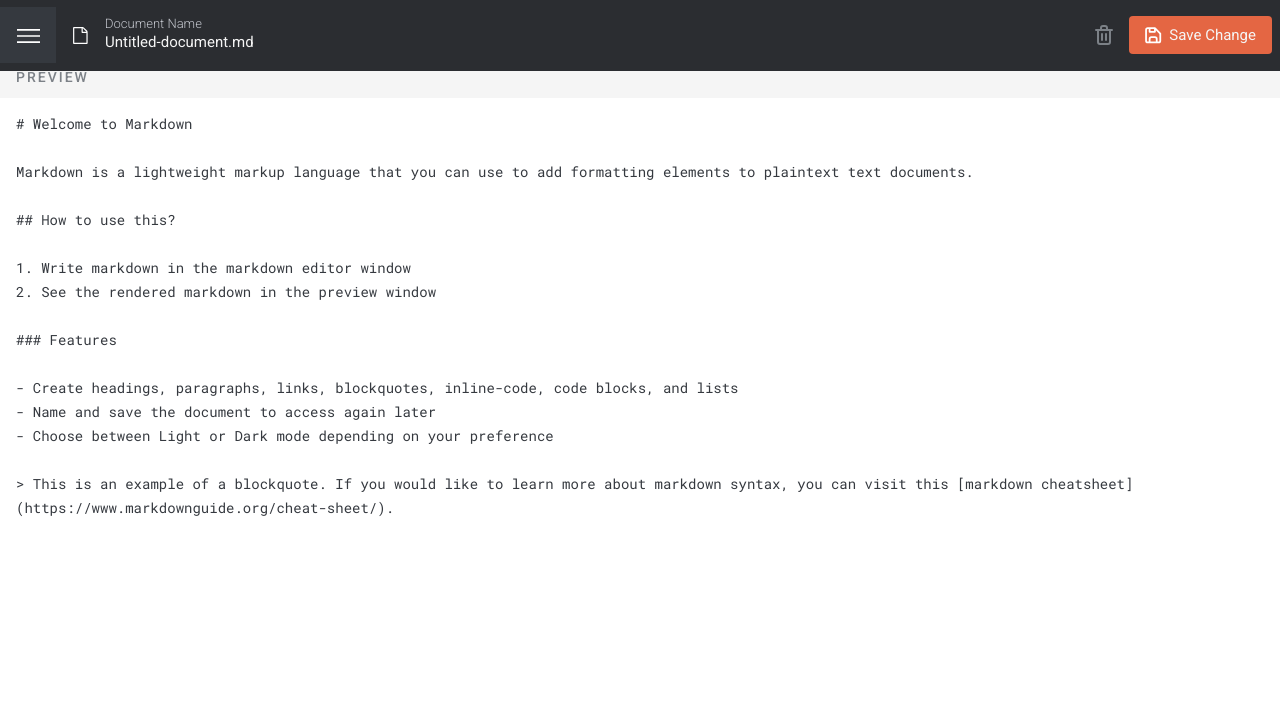
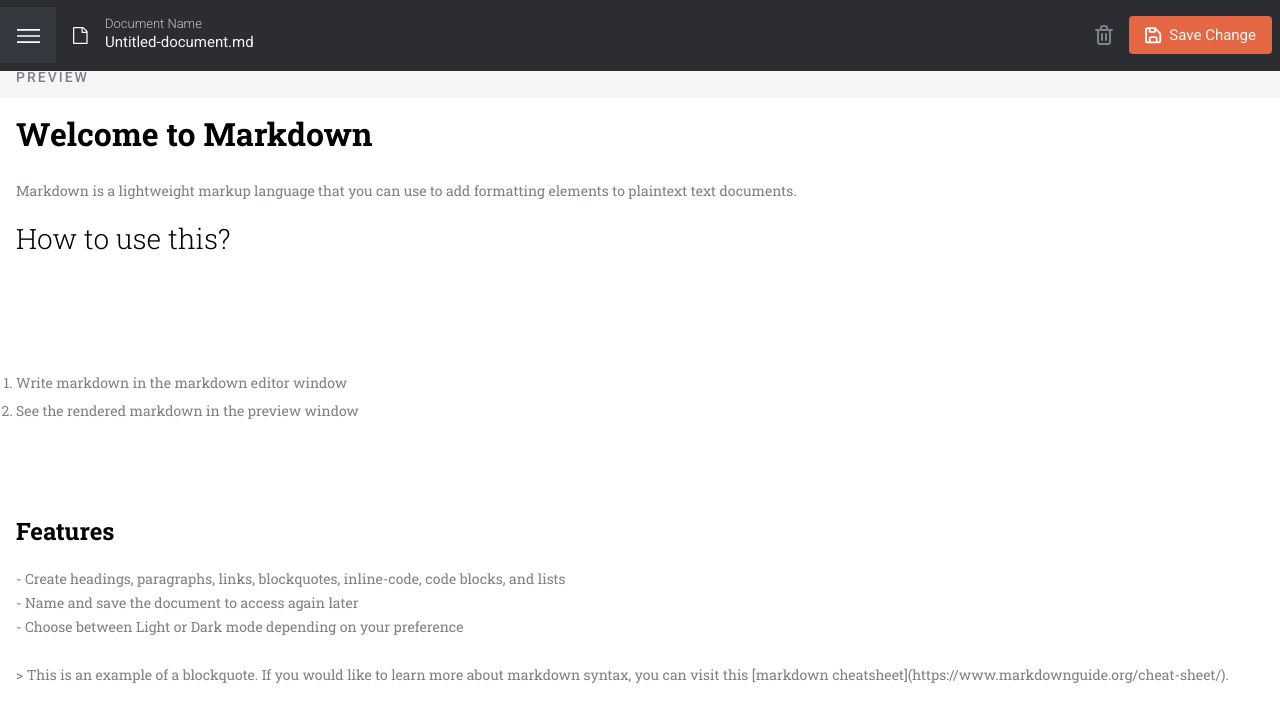
Before and after one commit to Furxx2000/In-browser-markdown-editor, a React (Vite) app: page / in a window 1280 px wide. Both pictures are taken after a click on the icon 1255 px from the left and 77 px from the top of the page. Shown: the top 722 px of the page. Built offline with nearby package versions, Linux system fonts and the light colour scheme.

Commit message:
Convert markdown template to preview format

```diff
--- a/src/components/UI/Preview.tsx
+++ b/src/components/UI/Preview.tsx
@@ -1,5 +1,6 @@
 import '../../scss/Preview.scss';
 import GrayHeader from './GrayHeader';
+import { useEffect, useState } from 'react';
 
 interface Props {
   content: string;
@@ -8,6 +9,41 @@ interface Props {
 }
 
 function Preview({ content, isDarkMode, onChangeMarkdownStatus }: Props) {
+  const [htmlContent, setHtmlContent] = useState('');
+
+  useEffect(() => {
+    const isHeadingText = /^#+\s+/g;
+    const isOrderedList = /^[0-9].\s+/g;
+
+    const markdownTemplate = content
+      .split('\n\n')
+      .map((el) => {
+        if (isHeadingText.test(el)) {
+          const regexForHashtag = /#+/g;
+          const tagNumber = el.match(regexForHashtag)![0].length;
+
+          return `<div class='preview-group'><h${tagNumber}>${el
+            .replaceAll('#', '')
+            .trim()}</h${tagNumber}></div>`;
+        }
+
+        if (isOrderedList.test(el)) {
+          const listArr = el
+            .split('\n')
+            .map((f) => f.replaceAll(isOrderedList, ''));
+          const orderedTemp = `
+            <ol class='ff-roboto-slab text-gray-2 fs-250 flow'>
+              ${listArr.map((el) => `<li>${el}</li>`)}
+            </ol>
+          `.replaceAll(',', '');
+          return orderedTemp;
+        }
+        return `<div class="ff-roboto-slab text-gray-2 fs-250">${el}</div>`;
+      })
+      .join('\n');
+    setHtmlContent(markdownTemplate);
+  }, [content]);
+
   return (
     <section className='preview'>
       <GrayHeader
@@ -17,12 +53,9 @@ function Preview({ content, isDarkMode, onChangeMarkdownStatus }: Props) {
         onChangeMarkdownStatus={onChangeMarkdownStatus}
       />
       <pre
-        className={`markdown-content ff-roboto-mono fs-250 text-${
-          isDarkMode ? 'gray-3' : 'dark-4'
-        } ${isDarkMode ? 'bg-dark-1' : ''}`}
-      >
-        {content}
-      </pre>
+        className={`preview-content ${isDarkMode ? 'bg-dark-1' : ''}`}
+        dangerouslySetInnerHTML={{ __html: htmlContent }}
+      ></pre>
     </section>
   );
 }
```
